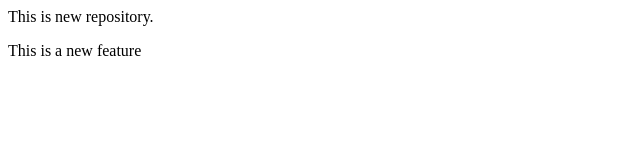
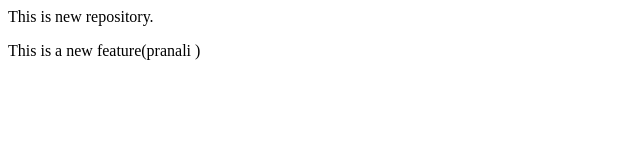
Before and after one commit to 123sanketpatil/local, a plain HTML site: page index.html in a window 1280 px wide. Shown: the full height of the page, 0-640 px from the left. Drawn offline with Linux system fonts and the light colour scheme.

Commit message:
new name

```diff
--- a/index.html
+++ b/index.html
@@ -3,5 +3,5 @@
 </p>
 
 <p>
-    This is a new feature
+    This is a new feature(pranali )
 </p>
```
